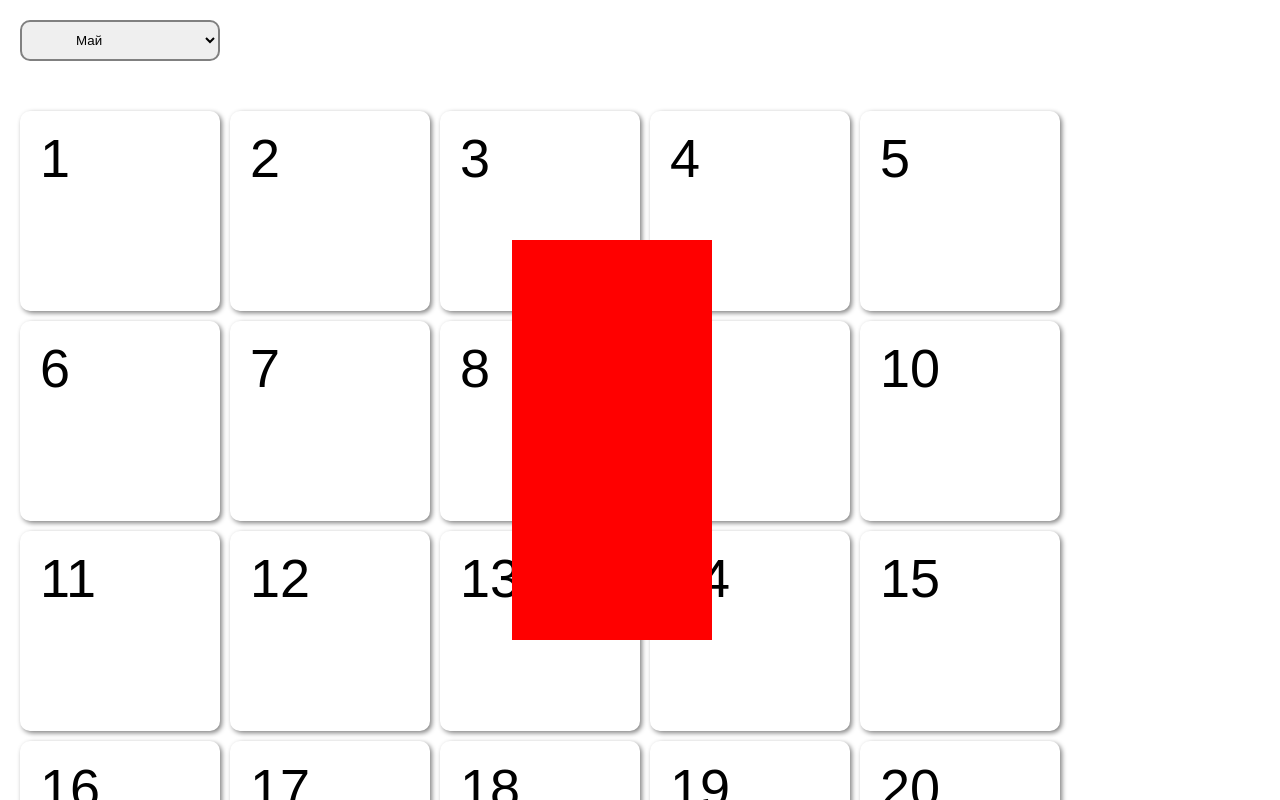
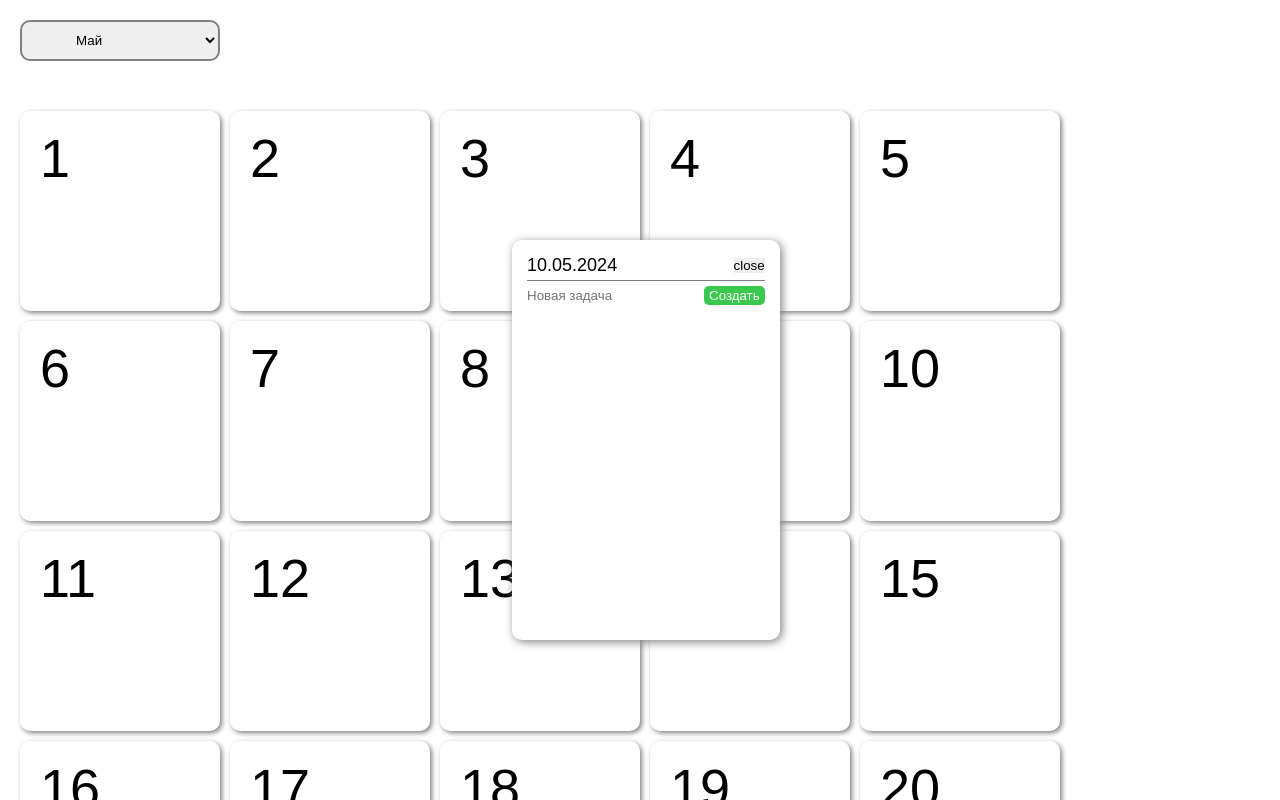
Before and after one commit to PaveqP/Calendar, a React (Create React App) app: page / in a window 1280 px wide. Both pictures are taken after a click on the element "10". Shown: the top 800 px of the page. Built offline with nearby package versions, Linux system fonts and the light colour scheme.

Commit message:
add tasks lists by day and tasks actions

```diff
--- a/package.json
+++ b/package.json
@@ -3,6 +3,7 @@
   "version": "0.1.0",
   "private": true,
   "dependencies": {
+    "@reduxjs/toolkit": "^2.2.5",
     "@testing-library/jest-dom": "^5.17.0",
     "@testing-library/react": "^13.4.0",
     "@testing-library/user-event": "^13.5.0",
@@ -12,6 +13,7 @@
     "@types/react-dom": "^18.3.0",
     "react": "^18.3.1",
     "react-dom": "^18.3.1",
+    "react-redux": "^9.1.2",
     "react-scripts": "5.0.1",
     "sass": "^1.77.4",
     "scss": "^0.2.4",
--- a/src/index.tsx
+++ b/src/index.tsx
@@ -2,12 +2,16 @@ import React from 'react';
 import ReactDOM from 'react-dom/client';
 import './index.scss';
 import App from './App';
+// import { Provider } from 'react-redux';
+import { store } from './store/store';
 
 const root = ReactDOM.createRoot(
   document.getElementById('root') as HTMLElement
 );
 root.render(
   <React.StrictMode>
-    <App />
+    {/* <Provider store={store}> */}
+      <App />
+    {/* </Provider> */}
   </React.StrictMode>
 );
--- a/src/modules/DaysList/DaysList.scss
+++ b/src/modules/DaysList/DaysList.scss
@@ -56,7 +56,107 @@
         top: 30%;
         left: 40%;
         height: 400px;
-        width: 200px;
-        background-color: red;
+        width: fit-content;
+        background-color: white;
+        box-shadow: 2px 2px 10px gray;
+        border-radius: 10px;
+
+        display: flex;
+        flex-direction: column;
+        align-items: flex-start;
+        padding: 15px;
     }
 }
+
+.modal{
+
+    &__info{
+        width: 100%;
+        display: flex;
+        align-items: center;
+        justify-content: space-between;
+    }
+
+    &-date{
+        font-size: 18px;
+        line-height: 20px;
+    }
+
+    &-separator{
+        height: 1px;
+        width: 100%;
+        background-color: gray;
+        margin-top: 5px;
+        margin-bottom: 5px;
+    }
+
+    &__tasks{
+        width: 100%;
+    }
+}
+
+.tasks{
+
+    &__actions{
+        max-width: 100%;
+        display: flex;
+        align-items: center;
+
+        button{
+            background-color: #38c94d;
+            color: white;
+            border-radius: 5px;
+            padding: 2px 5px;
+        }
+    }
+
+    &__list{
+        margin-top: 10px;
+        display: flex;
+        flex-direction: column;
+        gap: 10px;
+
+        max-height: 250px;
+        overflow-y: scroll;
+    }
+
+    &__task{
+        display: flex;
+        align-items: center;
+        justify-content: space-between;
+    }
+}
+
+.task{
+
+    &-name{
+
+    }
+
+    &__actions{
+        display: flex;
+        align-items: center;
+        gap: 5px;
+    }
+
+    &-status{
+        background-color: #38c94d;
+        border-radius: 5px;
+        padding: 2px 5px;
+        color: white;
+    }
+
+    &-edit{
+        background-color: #c9a038;
+        border-radius: 5px;
+        padding: 2px 5px;
+        color: white;
+    }
+
+    &-delete{
+        background-color: #c9383f;
+        border-radius: 5px;
+        padding: 2px 5px;
+        color: white;
+    }
+}
--- a/src/modules/DaysList/DaysList.tsx
+++ b/src/modules/DaysList/DaysList.tsx
@@ -6,7 +6,10 @@ function DaysList() {
 
     const [months, setMonths] = useState<any>()
     const [selectedMonth, setSelectedMonth] = useState('05')
-    const [modalId, setModalId] = useState(null)
+    const [modalId, setModalId] = useState<string | null>(null)
+
+    const [newTask, setNewTask] = useState<string>('')
+    const [todos, setTodos] = useState<any>({})
 
     useLayoutEffect(() => {
         const result = new MonthConstructor()
@@ -14,7 +17,28 @@ function DaysList() {
         setMonths(result.getResult())
     }, [])
 
-    console.log(months && months['01'][0])
+    const handleSetTodos = (key: any, value: any) => {
+        setTodos((todos: any) => {
+            if (todos[key]) {
+                return { ...todos, [key]: [...todos[key], value] };
+            } else {
+                return { ...todos, [key]: [value] };
+            }
+        });
+
+        setNewTask('')
+    };
+
+    const handleDeleteTodos = (key: any, id: number) => {
+
+        console.log(id)
+
+        const newElements = todos[key].filter((todo: any) => todo.id !== id)
+
+        setTodos((todos: any) => {
+            return { ...todos, [key]: newElements}
+        })
+    }
 
   return (
     <div className='daysList'>
@@ -28,12 +52,37 @@ function DaysList() {
         <div className="daysList__row">
             {months && months[String(selectedMonth)].map((day: any, dayIndex: number) => (
                 <>
-                    <div className="daysList-day" key={dayIndex} onClick={() => setModalId(day.day)}>
+                    <div className="daysList-day" key={dayIndex} onClick={() => setModalId(`${day.day}.${day.month}.${day.year}`)}>
                         <p className='day-number'>{day.day}</p>
                     </div>
-                    {modalId === day.day &&
+                    {modalId === `${day.day}.${day.month}.${day.year}` &&
                         <div className="day__modal">
+                            <div className="modal__info">
+                                <p className='modal-date'>{day.day}.{day.month}.{day.year}</p>
+                                <button onClick={() => setModalId(null)}>close</button>
+                            </div>
+                            <div className="modal-separator">
 
+                            </div>
+                            <div className="modal__tasks">
+                                <div className="tasks__actions">
+                                    <input type="text" placeholder='Новая задача' value={newTask} onChange={(e) => setNewTask(e.target.value)}/>
+                                    <button onClick={() => handleSetTodos(`${day.day}.${day.month}.${day.year}`, {id: Math.random(), name: newTask, status: 'new'})}>Создать</button>
+                                </div>
+                                <div className="tasks__list">
+                                    {todos[`${day.day}.${day.month}.${day.year}`] && todos[`${day.day}.${day.month}.${day.year}`].map((todo: any) => (
+                                        <div className="tasks__task">
+                                            <p className='task-name'>{todo.name}</p>
+                                            <div className="task__actions">
+                                                <button className='task-edit'>edit</button>
+                                                <button className='task-delete' onClick={() => handleDeleteTodos(`${day.day}.${day.month}.${day.year}`, todo.id)}>del</button>
+                                                <p className='task-status'>{todo.status}</p>
+                                            </div>
+                                        </div>
+                                    ))
+                                    }
+                                </div>
+                            </div>
                         </div>
                     }
                 </>
--- /dev/null
+++ b/src/store/store.ts
@@ -0,0 +1,11 @@
+import { configureStore, combineReducers } from '@reduxjs/toolkit'
+// import { reducer as filterReducer } from './filters/filters.slice'
+// import { reducer as dataReducer } from './data/data.slice'
+
+const reducers = combineReducers({})
+
+export const store = configureStore({
+    reducer: reducers,
+})
+
+export type RootState = ReturnType<typeof store.getState>
--- a/src/utils/DayConstructor.ts
+++ b/src/utils/DayConstructor.ts
@@ -1,16 +1,45 @@
+type TaskType = {
+    id: number
+    name: string
+    status: string
+}
+
 export class DayConstructor {
 
     day: string
     month: string
     year: string
+    tasks: TaskType[]
 
-    constructor(day: string, month: string, year: string){
+    constructor(day: string, month: string, year: string, tasks: []){
         this.day = day
         this.month = month
         this.year = year
+        this.tasks = tasks
     }
 
     getFullDate(){
         return `${String(this.day)}. ${String(this.month)}. ${String(this.year)}`
     }
+
+    getTasks(){
+        return this.tasks
+    }
+
+    addTask(task: TaskType){
+        this.tasks.push(task)
+    }
+
+    deleteTask(taskId: number){
+        this.tasks = this.tasks.filter((task) => task.id !== taskId)
+    }
+
+    changeTask(task: TaskType, taskId: number){
+        this.tasks = this.tasks.map((currentTask) => {
+            if (currentTask.id === taskId) {
+                return task;
+            }
+            return currentTask;
+        });
+    }
 }
--- a/src/utils/MonthConstructor.ts
+++ b/src/utils/MonthConstructor.ts
@@ -39,7 +39,7 @@ export class MonthConstructor{
             this.result[key] = []
 
             for(let i = 1; i <= this.months[key]; i++){
-                const day = new DayConstructor(String(i), String(key), String(year))
+                const day = new DayConstructor(String(i), String(key), String(year), [])
                 this.result[key].push(day)
             }
         }
```
Also changed, not shown: src/store/calendar/calendar.slice.ts (added, +33 -0 lines), 1 other file (tests, documents, lock files or other folders).
